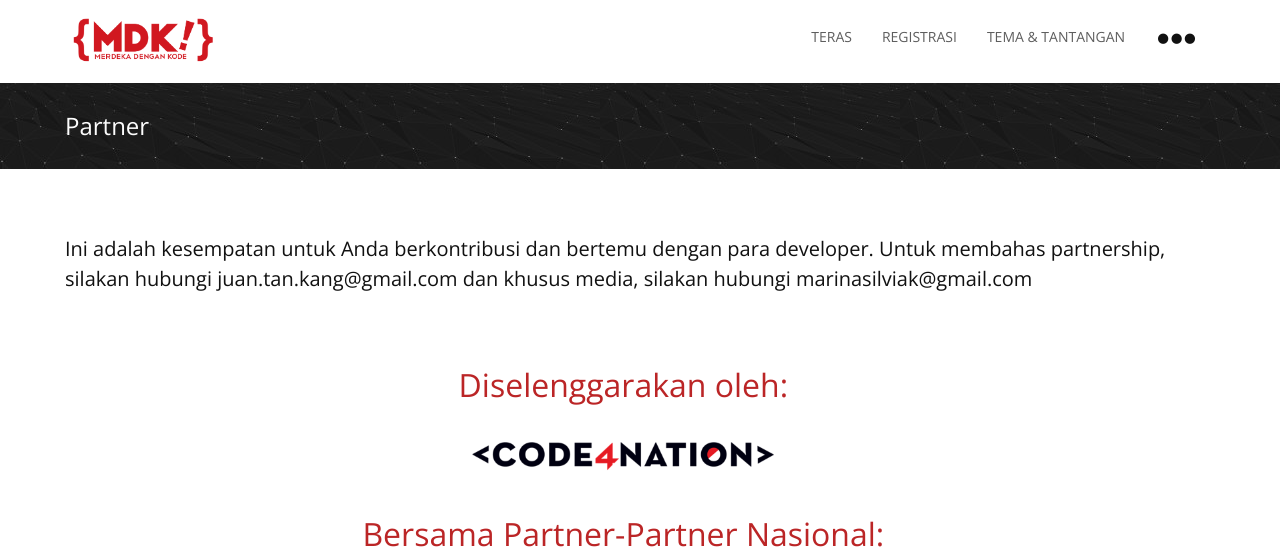
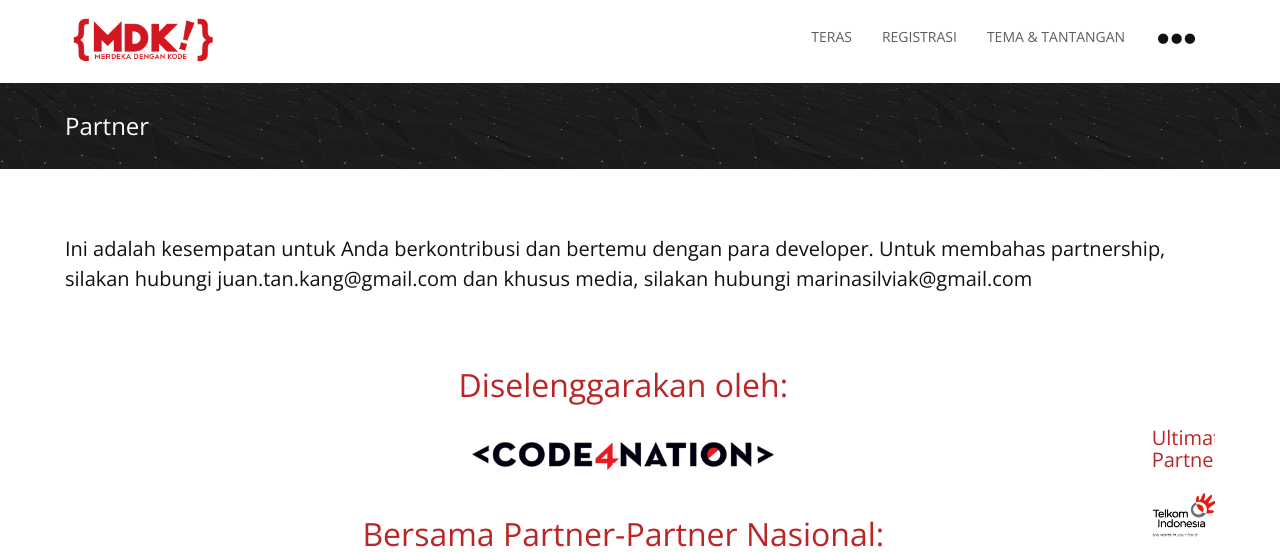
Before and after one commit to Code4Nation/hackathon, a Jekyll site: the page built from partner.md, in a window 1280 px wide. Shown: the top 552 px of the page. Built offline with Jekyll 4.4.1, drawn with Linux system fonts in a browser that asks for light colours; nearby versions of some CDN libraries; grey boxes are pictures that could not be loaded.

Commit message:
Update partners.html

```diff
--- a/_includes/partners.html
+++ b/_includes/partners.html
@@ -13,7 +13,7 @@
         </div>
 
         <div class="row" style="padding-top:60px;">
-          <div class="col-lg-3">
+          <div class="col-lg-1">
             <h4>Ultimate Partner</h4>
             <img src="{{ site.baseurl }}/img/h2/part/Telkom.png">
           </div>
@@ -21,7 +21,7 @@
 
 
         <div class="row" style="padding-top:30px;">
-          <div class="col-lg-3">
+          <div class="col-lg-2">
             <h4>Cloud Provider</h4>
             <img src="{{ site.baseurl }}/img/h2/part/CloudKilat.jpg">
           </div>
```
